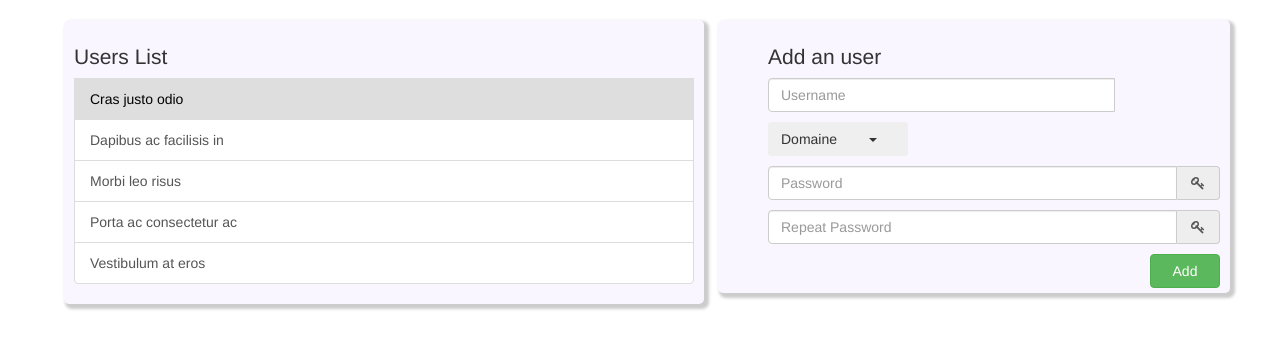
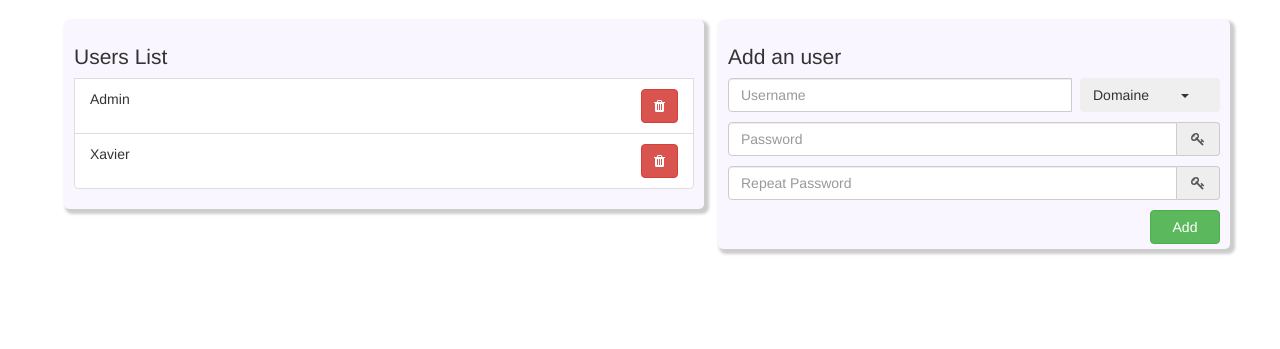
Before and after one commit to Xstoudi/MXPanel, a web app: file manage/manage.html in a window 1280 px wide. Shown: the part 80-429 px from the top of the page. Run offline with its HTML, style and script files only (its server is not run), Linux system fonts and the light colour scheme.

Commit message:
Page de management

```diff
--- a/css/manage.css
+++ b/css/manage.css
@@ -78,6 +78,17 @@ nav ul li a:visited{
     width: 40%;
     border-radius: 5px;
     box-shadow: 3px 3px 3px 2px #ccc;
+    vertical-align: middle;
+}
+
+#manage-btn-control #new-user-input{
+    width: 100%;
+}
+
+#manage-btn-control input[type="text"]{
+    width: 70%;
+    display: block;
+    float: left;
 }
 
 #manage-btn-control h2{
@@ -90,7 +101,21 @@ nav ul li a:visited{
     width: 70px;
 }
 
+#manage-btn-control #domain-selection{
+    float: right;
+    vertical-align: middle;
+}
+#manage-btn-control #domain-selection-button{
+    vertical-align: middle;
+    margin: 0;
+}
+#manage-btn-control .dropdown-toggle{
+    vertical-align: middle;
+    margin: 0;
+}
+
 #user-list{
+    overflow: auto;
     display: block;
     background: #F9F6FF;
     box-shadow: 3px 3px 3px 2px #ccc;
@@ -98,25 +123,26 @@ nav ul li a:visited{
     padding-bottom: 20px;
     border-radius: 5px;
     width: 50%;
-    margin: 20px 5% 0 5%;
+    margin: 20px auto 0 5%;
     float: left;
+    vertical-align: middle;
 }
 
 #user-list h2{
     font-size: 150%;
 }
 
-#user-list ul{
-    padding: 0;
-    list-style: none;
+#user-list a{
+    width: 90%;
 }
 
-#user-list ul li .btn-danger{
-    border-radius: 100px;
+#user-list .list-group-item span{
+    display: block;
+    width: 90%;
+    float: left;
 }
 
-#user-list .active{
-    background: #dedede;
-    border-color: #dedede;
-    color: #000;
+#user-list .list-group-item button{
+    display: block;
+    margin: 0 0 0 auto;
 }
--- a/manage/manage.html
+++ b/manage/manage.html
@@ -34,13 +34,15 @@
 
         <div id="user-list" class="list-group">
             <h2>Users List</h2>
-            <a href="#" class="list-group-item active">
-               Cras justo odio
-             </a>
-             <a href="#" class="list-group-item">Dapibus ac facilisis in</a>
-             <a href="#" class="list-group-item">Morbi leo risus</a>
-             <a href="#" class="list-group-item">Porta ac consectetur ac</a>
-             <a href="#" class="list-group-item">Vestibulum at eros</a>
+
+            <div class="list-group-item">
+                <span href="#">Admin</span>
+                <button class="btn btn-danger"><i class="fa fa-trash"></i></button>
+            </div>
+            <div class="list-group-item">
+                <span href="#">Xavier</span>
+                <button class="btn btn-danger"><i class="fa fa-trash"></i></button>
+            </div>
         </div>
 
         <div id="manage-btn-control">
```
